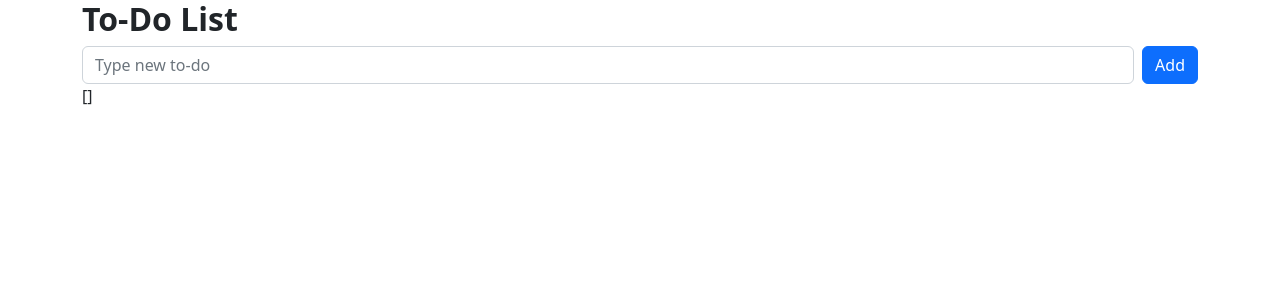
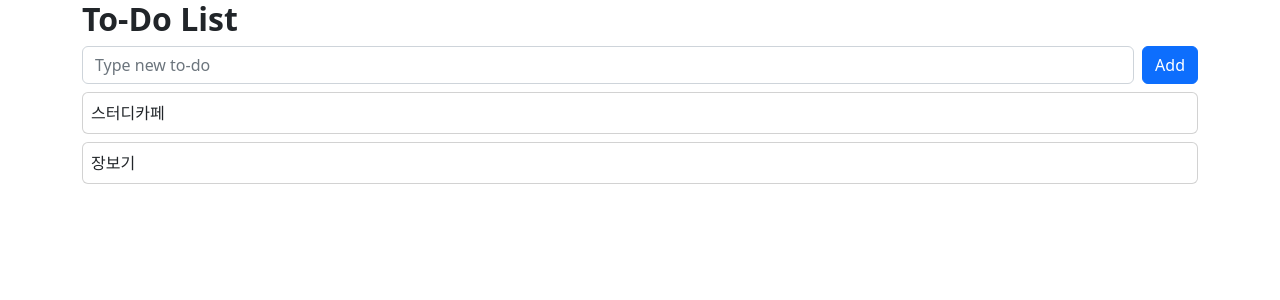
Before and after one commit to YeonsuBaek/Vue-lecture-02, a Vue app in the folder vue3-project/: page / in a window 1280 px wide. Shown: the top 300 px of the page. Built offline with nearby package versions, Linux system fonts and the light colour scheme.

Commit message:
💄 Make the todo cards

```diff
--- a/vue3-project/src/App.vue
+++ b/vue3-project/src/App.vue
@@ -2,7 +2,7 @@
   <div class="container">
     <h2>To-Do List</h2>
     <form @submit.prevent="onSubmit" class="d-flex">
-      <div class="flex-grow-1">
+      <div class="flex-grow-1 pr-2">
         <input
           class="form-control"
           type="text"
@@ -15,7 +15,16 @@
       </div>
     </form>
 
-    {{ todos }}
+    <div class="card mt-2">
+      <div class="card-body p-2">
+        {{ todos[0].subject }}
+      </div>
+    </div>
+    <div class="card mt-2">
+      <div class="card-body p-2">
+        {{ todos[1].subject }}
+      </div>
+    </div>
   </div>
 </template>
 
@@ -25,7 +34,10 @@ import { ref } from "vue";
 export default {
   setup() {
     const todo = ref("");
-    const todos = ref([]);
+    const todos = ref([
+      { id: 1, subject: "스터디카페" },
+      { id: 2, subject: "장보기" },
+    ]);
 
     const onSubmit = () => {
       todos.value.push({
```
